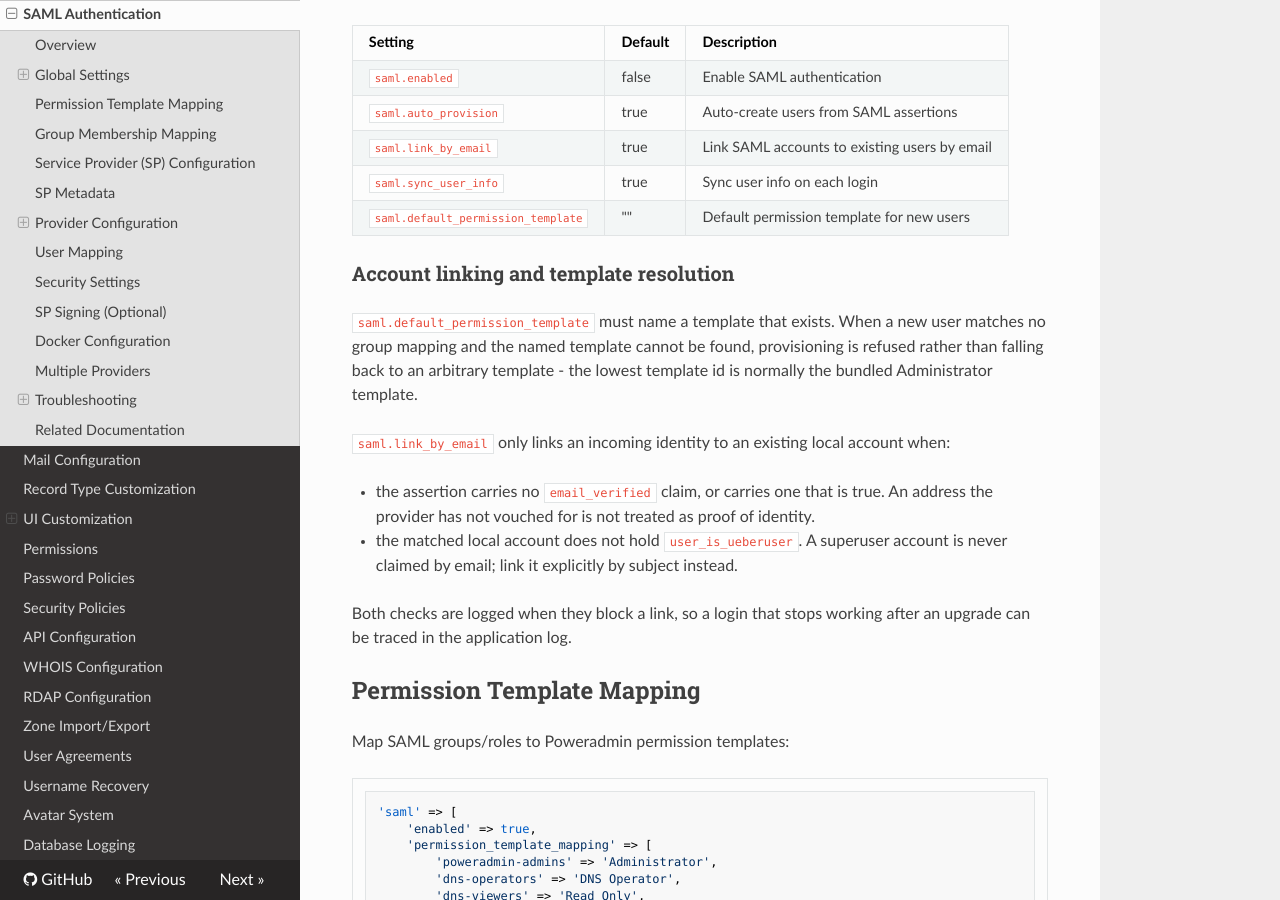
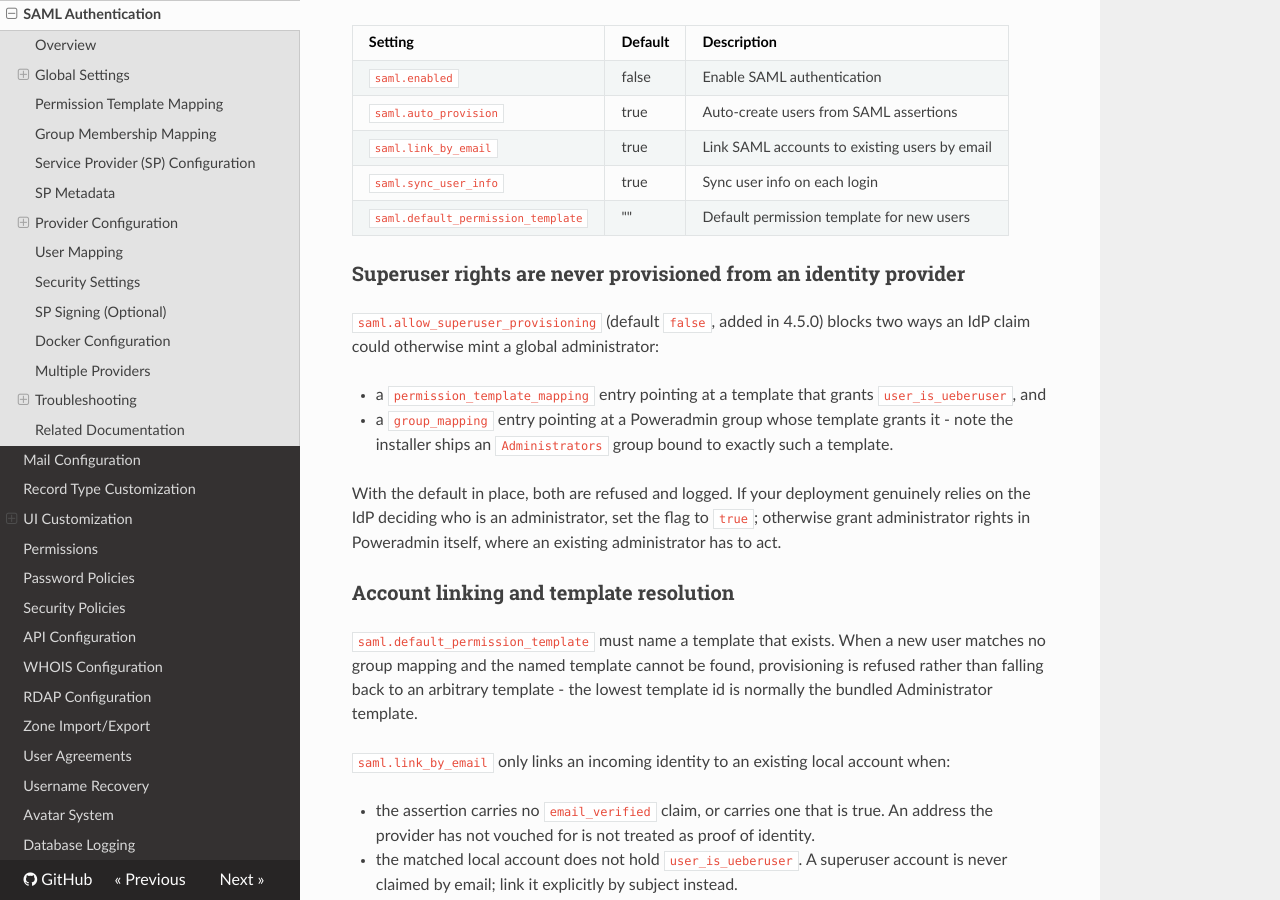
Before and after one commit to poweradmin/poweradmin-docs, an MkDocs documentation site: the page built from docs/configuration/saml.md, in a window 1280 px wide and 900 px high, scrolled down 666 px. Built offline with MkDocs 1.6.1, drawn with Linux system fonts in a browser that asks for light colours; nearby versions of some CDN libraries.

Commit message:
docs: note that delegated template rights cannot grant administrator access

```diff
--- a/docs/configuration/saml.md
+++ b/docs/configuration/saml.md
@@ -24,6 +24,21 @@
 | `saml.link_by_email` | true | Link SAML accounts to existing users by email |
 | `saml.sync_user_info` | true | Sync user info on each login |
 | `saml.default_permission_template` | "" | Default permission template for new users |
+
+### Superuser rights are never provisioned from an identity provider
+
+`saml.allow_superuser_provisioning` (default `false`, added in 4.5.0) blocks two ways an
+IdP claim could otherwise mint a global administrator:
+
+- a `permission_template_mapping` entry pointing at a template that grants
+  `user_is_ueberuser`, and
+- a `group_mapping` entry pointing at a Poweradmin group whose template grants it - note
+  the installer ships an `Administrators` group bound to exactly such a template.
+
+With the default in place, both are refused and logged. If your deployment genuinely
+relies on the IdP deciding who is an administrator, set the flag to `true`; otherwise
+grant administrator rights in Poweradmin itself, where an existing administrator has to
+act.
 
 ### Account linking and template resolution
 
```
Also changed, not shown: docs/configuration/ldap.md (+1 -0 lines), docs/configuration/oidc.md (+15 -0 lines), docs/user-guide/dns-templates.md (+4 -0 lines), docs/user-guide/permissions.md (+6 -0 lines).
